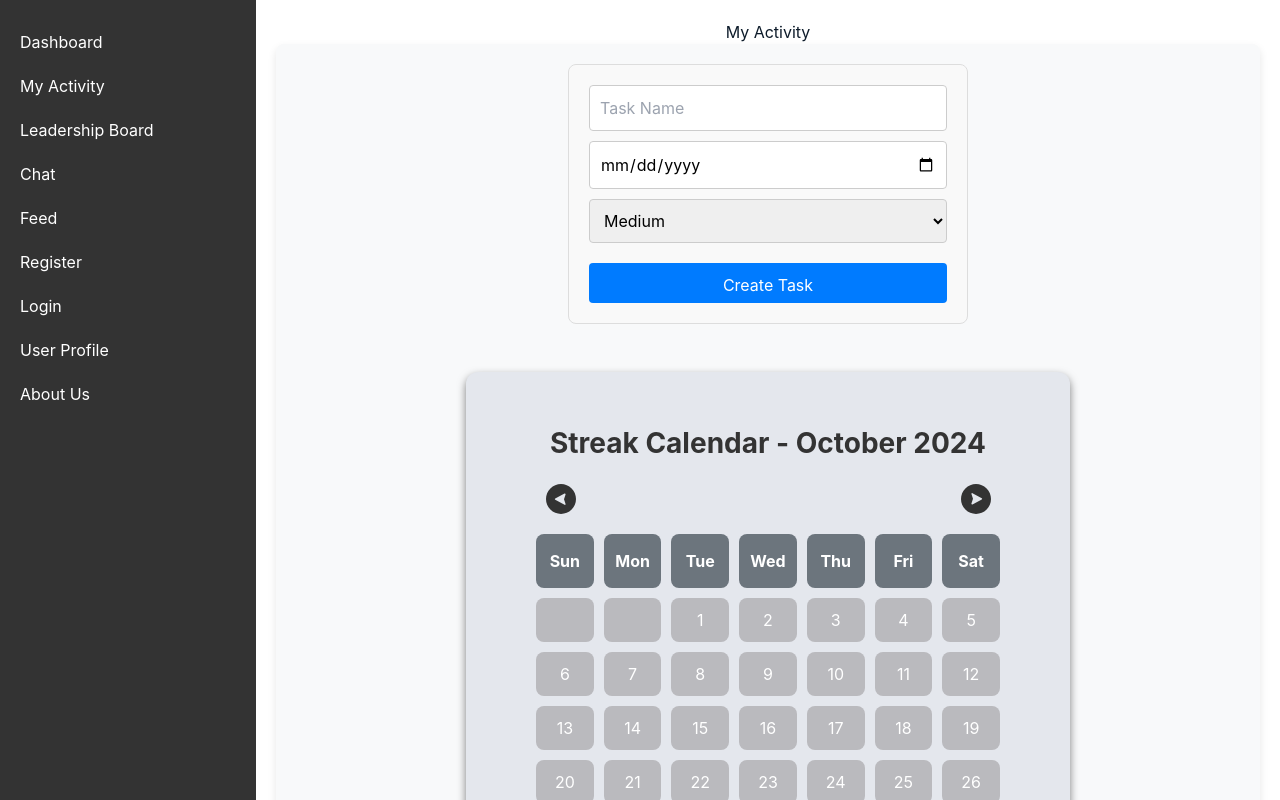
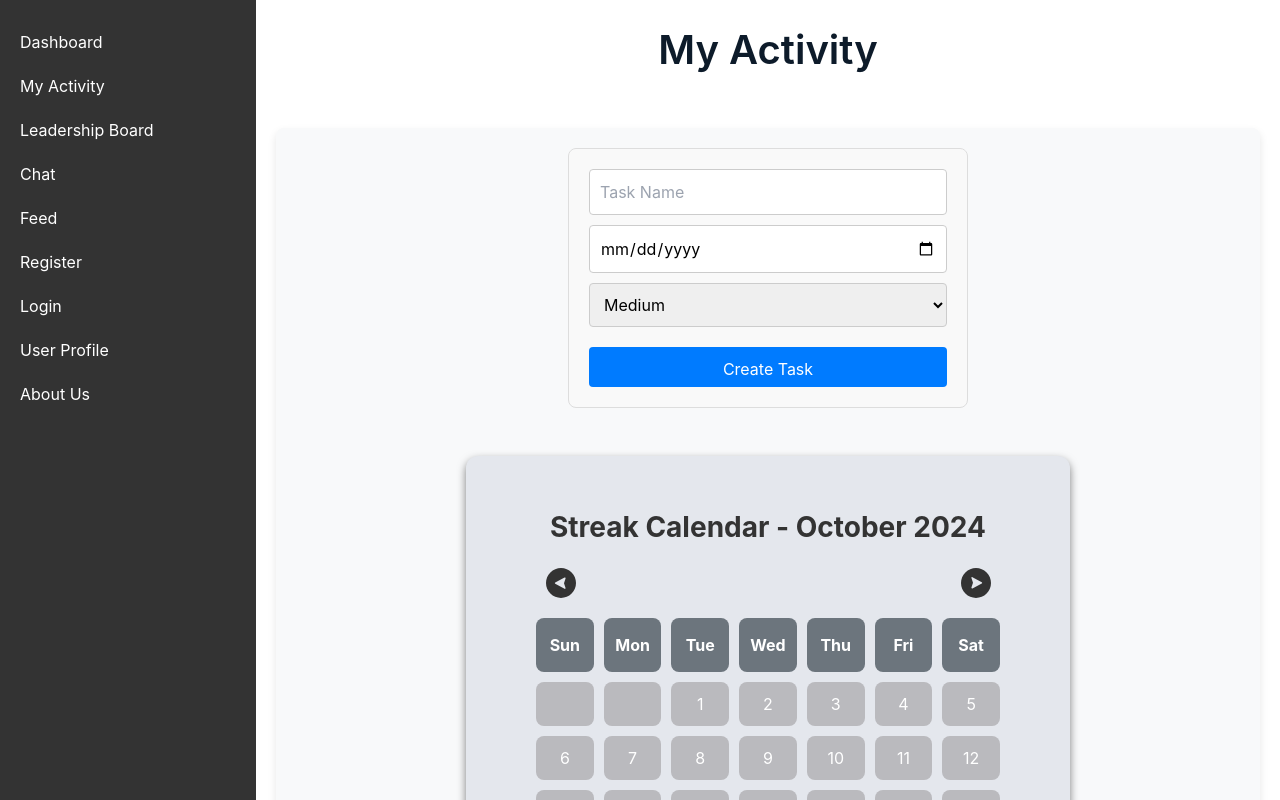
Before and after one commit to meghanavasava/taskChamp, a React (Create React App) app: page /MyActivity in a window 1280 px wide. Shown: the top 800 px of the page. Built offline with nearby package versions, Linux system fonts and the light colour scheme; no server answers; the database is empty.

Commit message:
Image-activity

```diff
--- a/src/Components/MyActivity.js
+++ b/src/Components/MyActivity.js
@@ -1,9 +1,37 @@
+import { useEffect, useState } from "react";
+import { getStorage, ref, getDownloadURL } from "firebase/storage";
 import StreakCalendar from "./StreakCalendar";
 import Navbar from "./Navbar";
 import styles from "./MyActivity.module.css";
 import Footer from "./Footer";
+import { User } from "../models/User"; // Adjust import path as needed
 
 const MyActivity = () => {
+  const [user, setUser] = useState(null);
+  const [imageUrl, setImageUrl] = useState(""); // State to hold the image URL
+
+  useEffect(() => {
+    const fetchUserDetails = async () => {
+      const userId = localStorage.getItem("userId");
+      const fetchedUser = await User.fetch(userId);
+      setUser(fetchedUser);
+
+      if (fetchedUser.imageUrl) {
+        // Fetch the download URL for the image
+        const storage = getStorage();
+        const storageRef = ref(storage, fetchedUser.imageUrl);
+        try {
+          const url = await getDownloadURL(storageRef);
+          setImageUrl(url); // Set the image URL state
+        } catch (error) {
+          console.error("Error fetching image URL:", error);
+        }
+      }
+    };
+
+    fetchUserDetails();
+  }, []);
+
   return (
     <div className={styles.pageContainer}>
       <div className={styles.container}>
@@ -11,7 +39,22 @@ const MyActivity = () => {
           <Navbar />
         </div>
         <div className={styles.streak}>
-          <h1 className={styles.heading}>My Activity</h1> <StreakCalendar />
+          <h1 className={styles.heading}>My Activity</h1>
+          <br></br>
+          <br></br>
+          {user && (
+            <div className={styles.userGreeting}>
+              {imageUrl && (
+                <img
+                  src={imageUrl}
+                  alt="Profile"
+                  className={styles.profileImage}
+                />
+              )}
+              <h2 className={styles.userTask}>{user.username}'s Task</h2>
+            </div>
+          )}
+          <StreakCalendar />
         </div>
       </div>
       <Footer className={styles.footer} />
--- a/src/Components/MyActivity.module.css
+++ b/src/Components/MyActivity.module.css
@@ -8,6 +8,8 @@
   display: flex;
   flex: 1;
   width: 100%;
+  justify-content: center; /* Center content horizontally */
+  align-items: center; /* Center content vertically */
 }
 
 .navbar {
@@ -27,6 +29,9 @@
   padding: 20px;
   padding-bottom: 50px;
   overflow-y: auto;
+  display: flex;
+  flex-direction: column;
+  align-items: center;
 }
 
 .footer {
@@ -40,6 +45,27 @@
 .heading {
   color: #0d1b2a !important;
   z-index: 10;
+  font-size: 40px;
+  font-weight: 600;
   text-align: center;
   position: relative;
 }
+
+.userGreeting {
+  display: flex;
+  flex-direction: column;
+  align-items: center;
+  margin-bottom: 20px;
+}
+
+.profileImage {
+  width: 150px;
+  height: 150px;
+  border-radius: 50%;
+  margin-bottom: 10px;
+}
+
+.userTask {
+  font-size: 24px;
+  text-align: center;
+}
```
